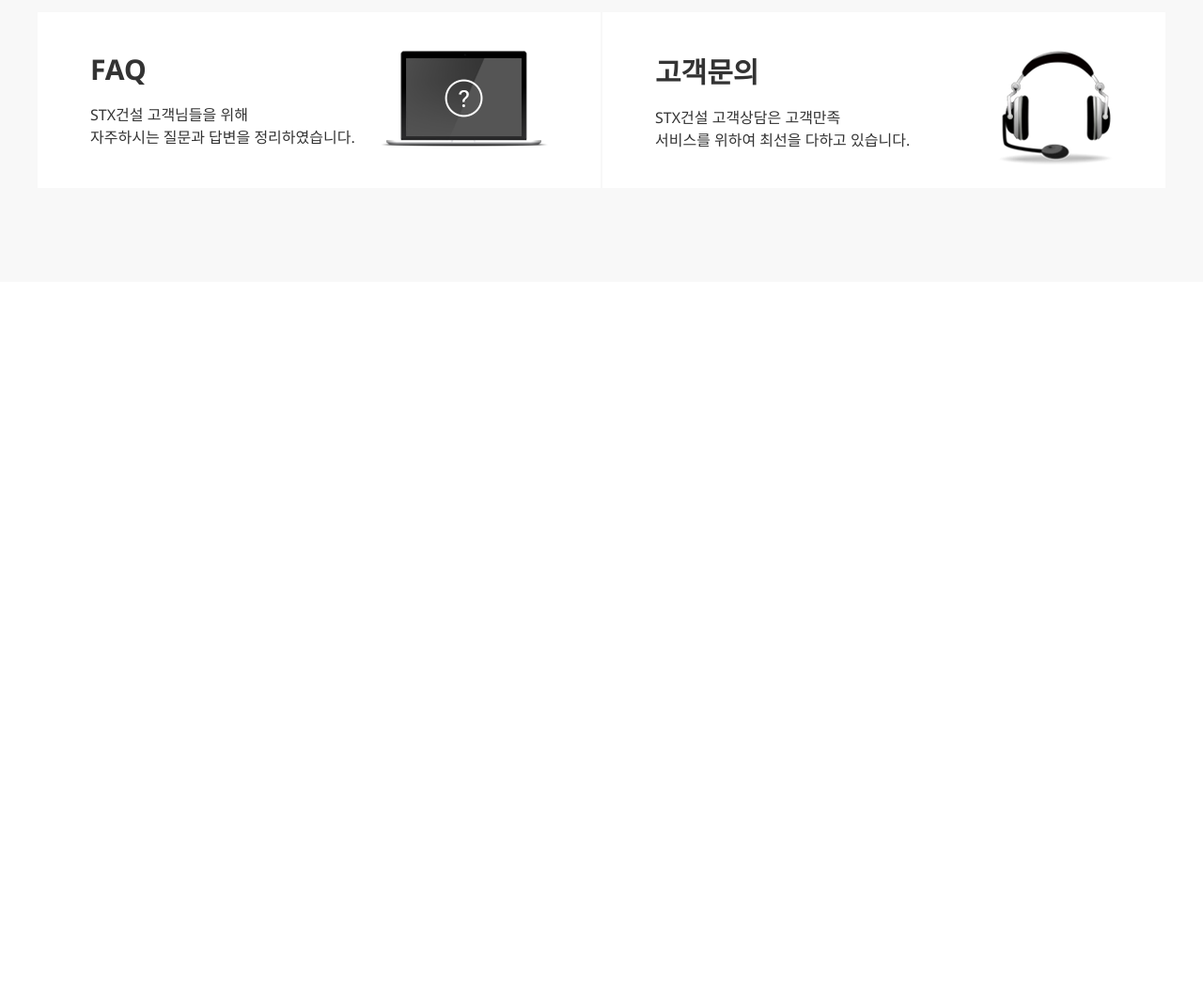
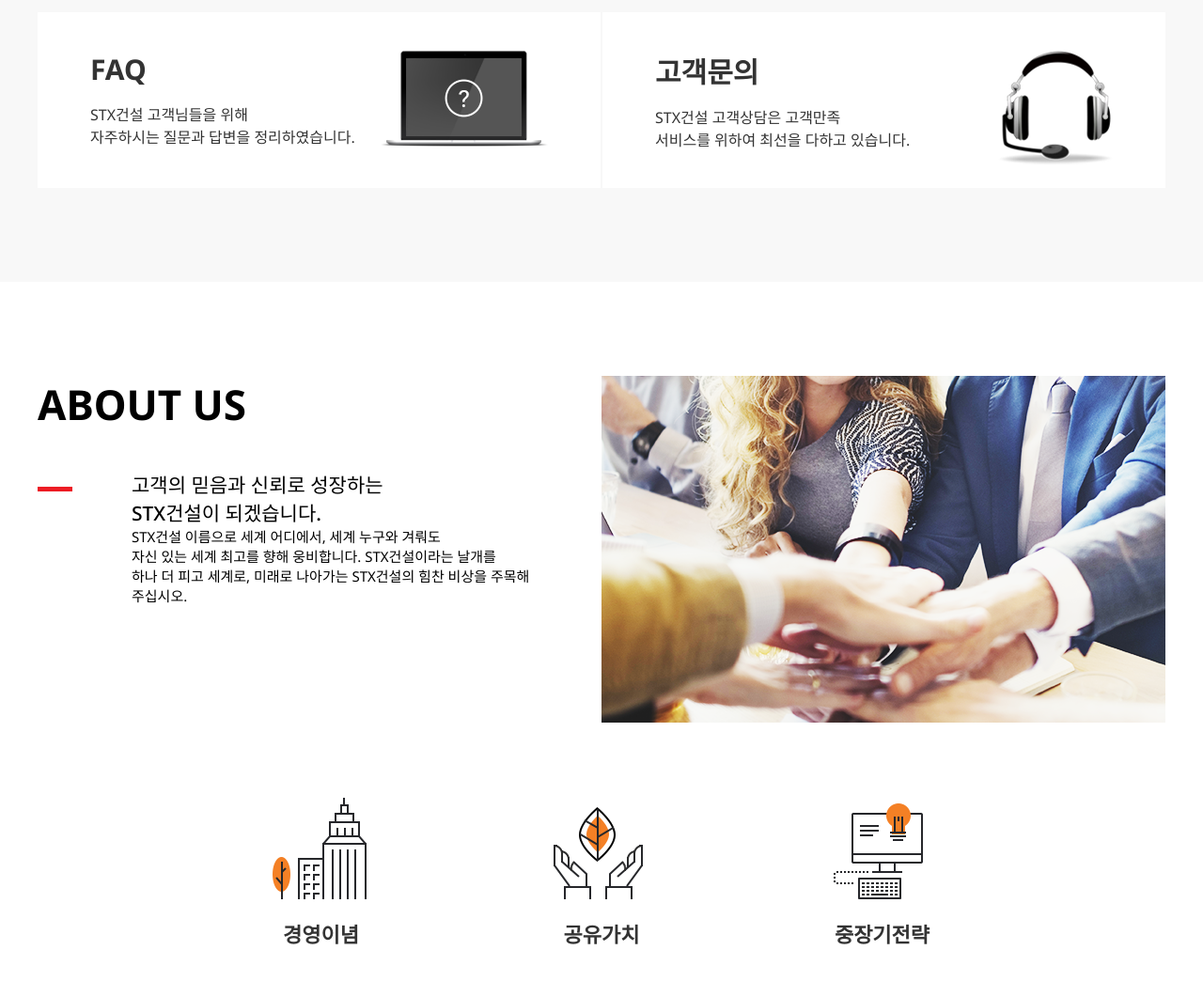
Before and after one commit to yun9612/250801-stx-clone, a plain HTML site: page index.html in a window 1280 px wide. Shown: the part 2307-3351 px from the top of the page at 94% size. Before the commit the page ends 2607 px from the top, so only its background shows below. Drawn offline with Linux system fonts and the light colour scheme.

Commit message:
about 부분 완료

```diff
--- a/css/about.css
+++ b/css/about.css
@@ -1 +1,69 @@
 @charset "utf-8";
+.about {
+  padding: 100px 0;
+}
+.about_us h3 {
+  font-size: 44px;
+  font-weight: bold;
+  margin-bottom: 40px;
+}
+.about_title {
+  font-weight: 500;
+  font-size: 21px;
+}
+.about_txt {
+  font-size: 15px;
+}
+.about_desc {
+  padding-left: 100px;
+  position: relative;
+}
+.about_desc::after {
+  content: "";
+  width: 37px;
+  height: 5px;
+  position: absolute;
+  left: 0px;
+  top: 18px;
+  background-color: #ed1c24;
+}
+.about_us {
+  position: relative;
+  height: 369px;
+}
+.about_us::after {
+  content: "";
+  width: 600px;
+  height: 369px;
+  background: url("../images/img_about.png");
+  position: absolute;
+  top: 0;
+  right: 0;
+}
+.a_icon_list {
+  display: flex;
+  justify-content: space-between;
+  width: 700px;
+  margin: auto;
+  margin-top: 80px;
+}
+.a_icon_list li a {
+  display: flex;
+  background: url("../images/bg_icon.png") no-repeat;
+  width: 103px;
+  height: 160px;
+}
+.a_icon_list li a span {
+  text-align: center;
+  display: block;
+  font-size: 22px;
+  font-weight: bold;
+  width: 100%;
+  margin-top: auto;
+}
+.a_icon_list li:nth-child(2) a{
+    background-position: -120px 0;
+}
+.a_icon_list li:nth-child(3) a{
+    background-position: -235px 0;
+}
--- a/index.html
+++ b/index.html
@@ -190,11 +190,48 @@
         </div>
       </section>
       <!-- 회사소개 -->
-       <section class="about">
-        <div class="about_us">
-
+      <section class="about">
+        <div class="about_inner inner">
+          <div class="about_us">
+            <h3>ABOUT US</h3>
+            <div class="about_desc">
+              <p class="about_title">
+                고객의 믿음과 신뢰로 성장하는
+                <br />
+                STX건설이 되겠습니다.
+              </p>
+              <p class="about_txt">
+                STX건설 이름으로 세계 어디에서, 세계 누구와 겨뤄도
+                <br />
+                자신 있는 세계 최고를 향해 웅비합니다. STX건설이라는 날개를
+                <br />
+                하나 더 피고 세계로, 미래로 나아가는 STX건설의 힘찬 비상을 주목해
+                <br />
+                주십시오.
+              </p>
+            </div>
+          </div>
+          <div class="about_icon">
+            <ul class="a_icon_list">
+              <li>
+                <a href="#">
+                  <span>경영이념</span>
+                </a>
+              </li>
+              <li>
+                <a href="#">
+                  <span>공유가치</span>
+                </a>
+              </li>
+              <li>
+                <a href="#">
+                  <span>중장기전략</span>
+                </a>
+              </li>
+            </ul>
+          </div>
         </div>
-       </section>
+      </section>
       <!-- 하단 -->
     </div>
   </body>
```
